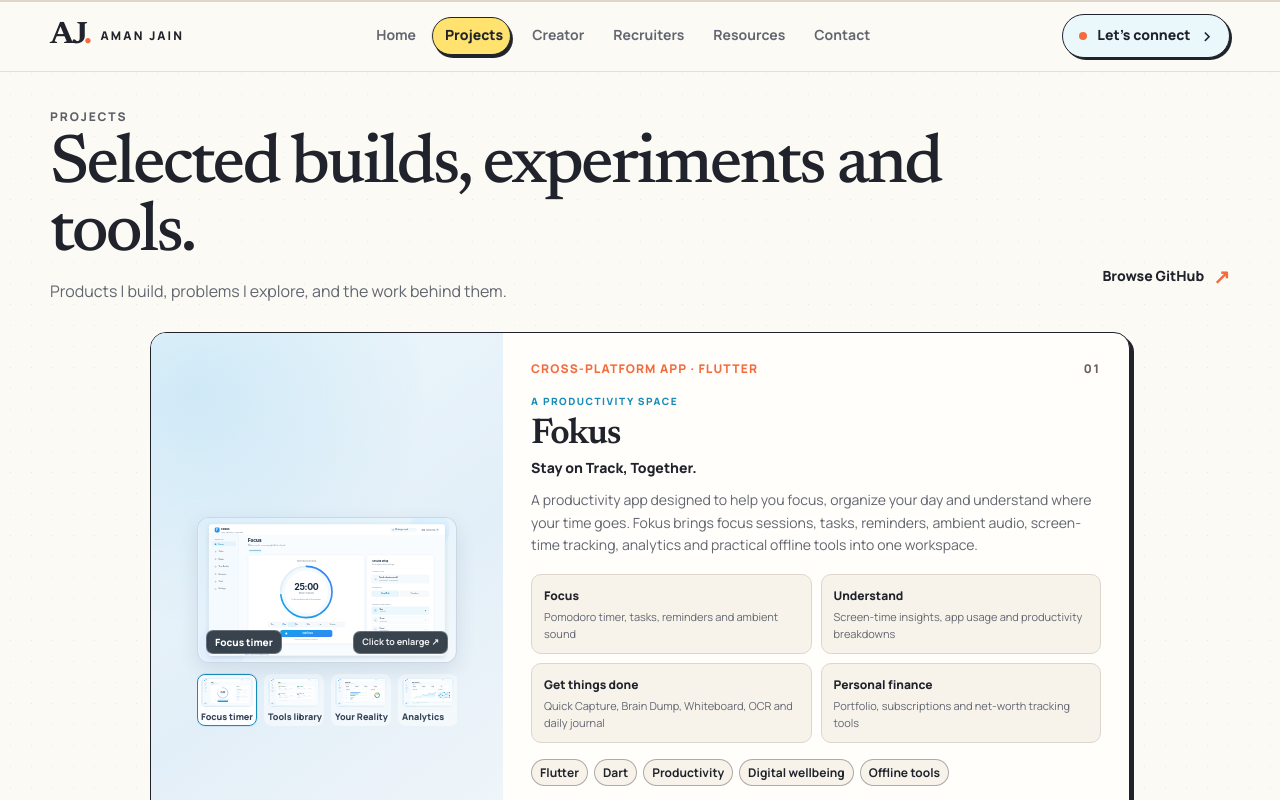
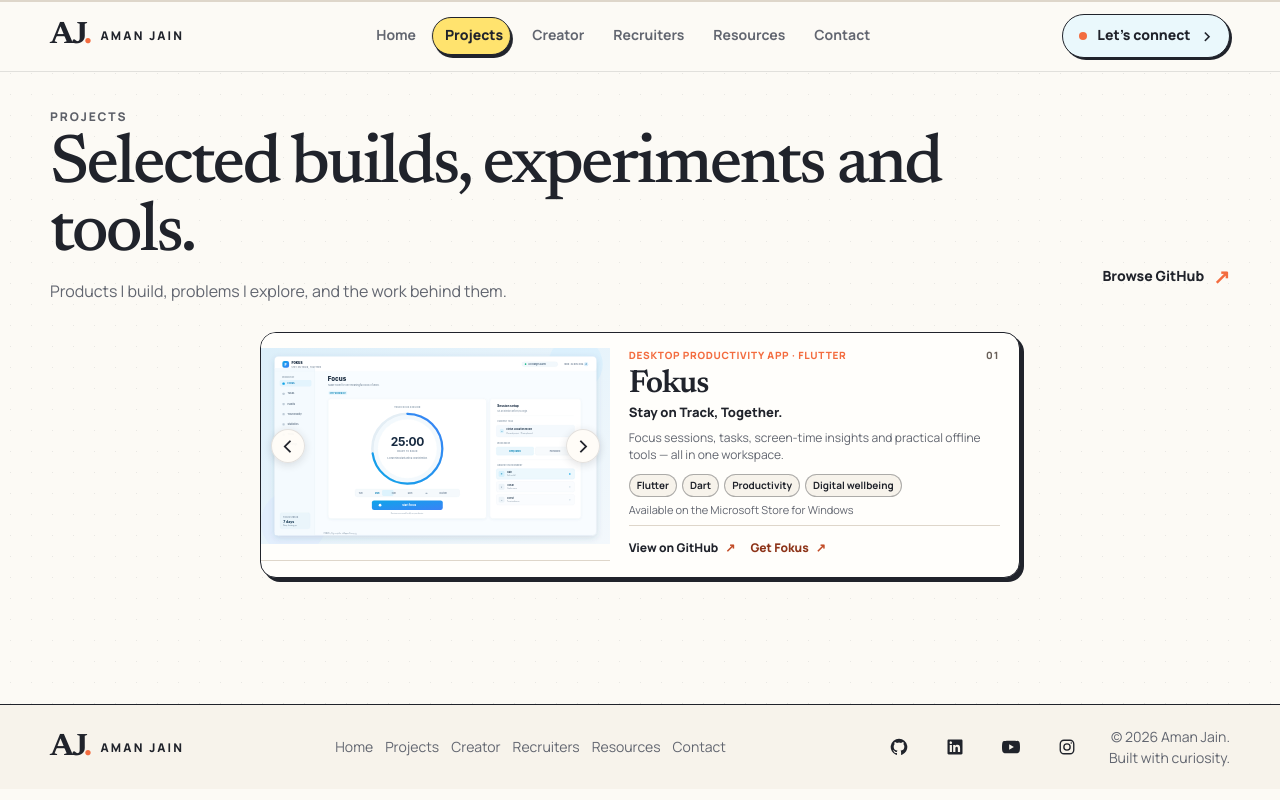
Before and after one commit to aman482006-beep/MY-WEBSITE, a Next.js app: page /projects in a window 1280 px wide. Shown: the top 800 px of the page. Built offline with nearby package versions, Linux system fonts and the light colour scheme.

Commit message:
Compact Fokus project card with single-image carousel

```diff
--- a/src/app/globals.css
+++ b/src/app/globals.css
@@ -1250,129 +1250,71 @@ a[href]:active, button:active { opacity: .82; }
 }
 
 
-/* Fokus project gallery: compact featured screen, scrollable thumbnails, and full-size viewer. */
+/* Fokus gallery — compact single-image carousel with an in-page viewer. */
 .aj-project-card-fokus {
   grid-column: 1 / -1;
-  width: min(100%, 980px);
+  width: min(100%, 760px);
   margin-inline: auto;
   display: grid;
-  grid-template-columns: minmax(0, .72fr) minmax(0, 1.28fr);
+  grid-template-columns: minmax(0, .92fr) minmax(0, 1.08fr);
   align-items: stretch;
 }
 .aj-fokus-gallery {
+  position: relative;
   display: flex;
-  flex-direction: column;
   align-items: center;
   justify-content: center;
-  gap: 9px;
   min-width: 0;
-  min-height: 100%;
-  padding: 16px 10px;
-  border-bottom: 0;
-  background:
-    radial-gradient(circle at 12% 10%, rgba(119, 196, 232, .24), transparent 38%),
-    linear-gradient(145deg, #EDF7FC 0%, #E3EFF8 52%, #F4F8FA 100%);
+  min-height: 0;
+  padding: 0;
+  overflow: hidden;
+  background: var(--aj-card);
 }
 .aj-fokus-featured-shot {
   position: relative;
   display: block;
-  width: min(100%, 260px);
-  max-height: 146px;
+  width: 100%;
   aspect-ratio: 16 / 9;
   padding: 0;
   overflow: hidden;
-  border: 1px solid rgba(42, 67, 87, .16);
-  border-radius: 12px;
-  background: #EAF4FF;
-  box-shadow: 0 7px 19px rgba(37, 65, 88, .11);
+  border: 0;
+  border-radius: 0;
+  background: transparent;
   cursor: zoom-in;
-  text-align: left;
 }
-.aj-fokus-shot-image { position: absolute; inset: 0; }
-.aj-fokus-shot-image img {
-  object-fit: contain;
-  transition: transform 260ms ease;
+.aj-fokus-featured-shot img { object-fit: cover; transition: transform 220ms ease; }
+.aj-fokus-featured-shot:hover img { transform: scale(1.012); }
+.aj-fokus-inline-nav {
+  position: absolute;
+  z-index: 2;
+  top: 50%;
+  display: grid;
+  place-items: center;
+  width: 34px;
+  height: 34px;
+  padding: 0;
+  border: 1px solid rgba(32, 35, 43, .12);
+  border-radius: 50%;
+  color: var(--aj-ink);
+  background: rgba(255, 252, 247, .94);
+  box-shadow: 0 2px 9px rgba(32, 35, 43, .14);
+  cursor: pointer;
+  transform: translateY(-50%);
+  transition: background 160ms ease, color 160ms ease, scale 160ms ease;
 }
-.aj-fokus-featured-shot:hover .aj-fokus-shot-image img { transform: scale(1.015); }
-.aj-fokus-shot-label,
-.aj-fokus-zoom-hint {
-  position: absolute;
-  z-index: 1;
-  bottom: 8px;
-  padding: 5px 8px;
-  border: 1px solid rgba(255,255,255,.25);
-  border-radius: 7px;
-  color: #fff;
-  background: rgba(20, 31, 45, .84);
-  font-size: 10px;
-  font-weight: 800;
-  line-height: 1.2;
-  pointer-events: none;
-}
-.aj-fokus-shot-label { left: 8px; }
-.aj-fokus-zoom-hint { right: 8px; color: rgba(255,255,255,.92); font-size: 9px; font-weight: 650; }
-.aj-fokus-thumbnails {
-  display: flex;
-  width: min(100%, 260px);
-  gap: 7px;
-  min-width: 0;
-  padding: 2px 2px 7px;
-  overflow-x: auto;
-  overflow-y: hidden;
-  scroll-snap-type: x mandatory;
-  scrollbar-width: thin;
-  scrollbar-color: rgba(57, 91, 118, .35) transparent;
-}
-.aj-fokus-thumbnail {
-  display: flex;
-  flex: 0 0 60px;
-  flex-direction: column;
-  gap: 4px;
-  min-width: 0;
-  padding: 3px;
-  border: 1px solid transparent;
-  border-radius: 8px;
-  background: rgba(255,255,255,.48);
-  cursor: pointer;
-  scroll-snap-align: start;
-  text-align: left;
-  transition: border-color 180ms ease, background 180ms ease, transform 180ms ease;
-}
-.aj-fokus-thumbnail:hover { border-color: rgba(22, 140, 184, .45); transform: translateY(-1px); }
-.aj-fokus-thumbnail[aria-pressed="true"] {
-  border-color: #168CB8;
-  background: rgba(255,255,255,.88);
-  box-shadow: 0 0 0 1px rgba(22, 140, 184, .12);
-}
-.aj-fokus-thumbnail-image {
-  position: relative;
-  display: block;
-  width: 100%;
-  aspect-ratio: 16 / 9;
-  overflow: hidden;
-  border-radius: 5px;
-  background: #EAF4FF;
-}
-.aj-fokus-thumbnail-image img { object-fit: contain; }
-.aj-fokus-thumbnail-label {
-  display: block;
-  overflow: hidden;
-  color: #334155;
-  font-size: 9px;
-  font-weight: 750;
-  line-height: 1.25;
-  text-overflow: ellipsis;
-  white-space: nowrap;
-}
+.aj-fokus-inline-nav span { display: block; margin-top: -3px; font-size: 27px; line-height: 1; }
+.aj-fokus-inline-nav:hover { color: #fff; background: var(--aj-orange-dark); scale: 1.05; }
+.aj-fokus-inline-prev { left: 10px; }
+.aj-fokus-inline-next { right: 10px; }
 .aj-fokus-lightbox {
   position: fixed;
   z-index: 10000;
   inset: 0;
   display: grid;
   place-items: center;
-  padding: 24px;
-  background: rgba(12, 20, 31, .78);
-  backdrop-filter: blur(7px);
+  padding: 20px;
+  background: rgba(12, 20, 31, .82);
+  backdrop-filter: blur(6px);
 }
 .aj-fokus-lightbox-dialog {
   position: relative;
@@ -1380,12 +1322,12 @@ a[href]:active, button:active { opacity: .82; }
   flex-direction: column;
   width: min(1120px, 94vw);
   height: min(780px, 88vh);
-  min-height: 260px;
-  padding: 46px 20px 14px;
+  min-height: 240px;
+  padding: 42px 14px 12px;
   overflow: hidden;
-  border: 1px solid rgba(255,255,255,.22);
-  border-radius: 16px;
-  background: #F4F8FB;
+  border: 1px solid rgba(255,255,255,.2);
+  border-radius: 12px;
+  background: #FFFCF7;
   box-shadow: 0 24px 90px rgba(0,0,0,.32);
 }
 .aj-fokus-lightbox-image {
@@ -1394,8 +1336,8 @@ a[href]:active, button:active { opacity: .82; }
   min-height: 0;
   width: 100%;
   overflow: hidden;
-  border-radius: 8px;
-  background: #EAF4FF;
+  border-radius: 6px;
+  background: #FFFCF7;
 }
 .aj-fokus-lightbox-image img { object-fit: contain; }
 .aj-fokus-lightbox-close,
@@ -1404,80 +1346,57 @@ a[href]:active, button:active { opacity: .82; }
   z-index: 2;
   display: grid;
   place-items: center;
-  width: 38px;
-  height: 38px;
+  width: 36px;
+  height: 36px;
   padding: 0;
   border: 1px solid rgba(34, 48, 62, .16);
   border-radius: 50%;
   color: #172536;
-  background: rgba(255,255,255,.94);
+  background: rgba(255,255,255,.96);
   cursor: pointer;
   box-shadow: 0 3px 12px rgba(18, 35, 50, .12);
 }
-.aj-fokus-lightbox-close { top: 10px; right: 12px; font-size: 26px; line-height: 1; }
-.aj-fokus-lightbox-nav { top: 50%; font-size: 30px; line-height: 1; transform: translateY(-50%); }
-.aj-fokus-lightbox-prev { left: 9px; }
-.aj-fokus-lightbox-next { right: 9px; }
+.aj-fokus-lightbox-close { top: 7px; right: 9px; font-size: 25px; line-height: 1; }
+.aj-fokus-lightbox-nav { top: 50%; font-size: 29px; line-height: 1; transform: translateY(-50%); }
+.aj-fokus-lightbox-prev { left: 7px; }
+.aj-fokus-lightbox-next { right: 7px; }
 .aj-fokus-lightbox-close:hover,
-.aj-fokus-lightbox-nav:hover { color: #087FAE; border-color: rgba(22, 140, 184, .55); }
+.aj-fokus-lightbox-nav:hover { color: var(--aj-orange-dark); border-color: rgba(244, 92, 42, .5); }
 .aj-fokus-lightbox-caption {
   display: flex;
   justify-content: space-between;
   gap: 12px;
-  padding: 12px 2px 0;
-  color: #263647;
-  font-size: 12px;
+  padding: 9px 2px 0;
+  color: var(--aj-ink);
+  font-size: 11px;
   font-weight: 750;
 }
-.aj-project-card-fokus .aj-project-card-content { padding: clamp(20px, 2.3vw, 28px); }
-.aj-fokus-kicker {
-  margin: 16px 0 0;
-  color: #168CB8;
-  font-size: 10px;
-  font-weight: 850;
-  letter-spacing: .15em;
-}
-.aj-project-card-fokus h3 { margin-top: 7px; font-size: clamp(30px, 2.8vw, 36px); }
-.aj-fokus-capabilities {
-  display: grid;
-  grid-template-columns: repeat(2, minmax(0, 1fr));
-  gap: 9px;
-  width: 100%;
-  margin: 4px 0 16px;
-}
-.aj-fokus-capabilities > div {
-  display: grid;
-  align-content: start;
-  gap: 4px;
-  min-width: 0;
-  padding: 11px 12px;
-  border: 1px solid var(--aj-line);
-  border-radius: 10px;
-  background: var(--aj-paper-alt);
-}
-.aj-fokus-capabilities strong { color: var(--aj-ink); font-size: 12px; font-weight: 850; }
-.aj-fokus-capabilities span { color: var(--aj-muted); font-size: 11px; line-height: 1.5; }
-@media (max-width: 900px) {
-  .aj-project-card-fokus { grid-template-columns: minmax(0, 1fr); }
-  .aj-fokus-gallery { min-height: 0; }
-  .aj-fokus-featured-shot { width: min(100%, 260px); max-height: 146px; }
-}
+.aj-project-card-fokus .aj-project-card-content { justify-content: center; padding: 15px 19px; }
+.aj-project-card-fokus .aj-project-card-meta { font-size: 10px; letter-spacing: .07em; }
+.aj-project-card-fokus h3 { margin: 5px 0 2px; font-size: clamp(27px, 2.5vw, 32px); }
+.aj-project-card-fokus .aj-project-subtitle { margin: 0; font-size: 13px; line-height: 1.45; }
+.aj-project-card-fokus .aj-project-description { margin: 7px 0 8px; font-size: 12px; line-height: 1.45; }
+.aj-project-card-fokus .aj-project-tags { gap: 5px; margin-top: 2px; }
+.aj-project-card-fokus .aj-project-tags span { min-height: 23px; padding: 3px 7px; font-size: 10px; }
+.aj-project-card-fokus .aj-project-note { margin: 6px 0 0; font-size: 11px; line-height: 1.35; }
+.aj-project-card-fokus .aj-project-actions { gap: 5px 15px; margin-top: 8px; padding-top: 6px; }
+.aj-project-card-fokus .aj-project-actions a { min-height: 30px; font-size: 12px; }
 @media (max-width: 700px) {
-  .aj-project-card-fokus { grid-column: auto; }
-  .aj-fokus-gallery { gap: 9px; padding: 11px; }
-  .aj-fokus-featured-shot { width: min(100%, 250px); max-height: 141px; }
-  .aj-fokus-thumbnails { width: min(100%, 250px); }
-  .aj-fokus-thumbnail { flex-basis: 56px; }
-  .aj-project-card-fokus .aj-project-card-content { padding: 22px 18px; }
-  .aj-fokus-capabilities { grid-template-columns: minmax(0, 1fr); }
-  .aj-fokus-lightbox { padding: 10px; }
-  .aj-fokus-lightbox-dialog { width: 100%; height: min(82vh, 680px); padding: 44px 10px 12px; }
-  .aj-fokus-lightbox-nav { width: 32px; height: 32px; }
-  .aj-fokus-lightbox-prev { left: 5px; }
-  .aj-fokus-lightbox-next { right: 5px; }
-  .aj-fokus-zoom-hint { font-size: 8px; }
+  .aj-project-card-fokus { grid-column: auto; grid-template-columns: minmax(0, 1fr); width: min(100%, 520px); }
+  .aj-fokus-gallery { width: 100%; }
+  .aj-fokus-featured-shot { width: 100%; aspect-ratio: 16 / 9; }
+  .aj-fokus-inline-nav { width: 32px; height: 32px; }
+  .aj-fokus-inline-prev { left: 8px; }
+  .aj-fokus-inline-next { right: 8px; }
+  .aj-project-card-fokus .aj-project-card-content { padding: 15px 17px 14px; }
+  .aj-project-card-fokus .aj-project-actions a { min-height: 32px; }
+  .aj-fokus-lightbox { padding: 8px; }
+  .aj-fokus-lightbox-dialog { width: 100%; height: min(82vh, 680px); padding: 42px 8px 10px; }
+  .aj-fokus-lightbox-nav { width: 31px; height: 31px; }
+  .aj-fokus-lightbox-prev { left: 4px; }
+  .aj-fokus-lightbox-next { right: 4px; }
 }
 @media (prefers-reduced-motion: reduce) {
-  .aj-fokus-shot-image img,
-  .aj-fokus-thumbnail { transition: none; }
+  .aj-fokus-featured-shot img,
+  .aj-fokus-inline-nav { transition: none; }
 }
--- a/src/components/sections/project-showcase.tsx
+++ b/src/components/sections/project-showcase.tsx
@@ -7,26 +7,10 @@ import { FOKUS } from "@/data/fokus";
 const assetPrefix = process.env.NEXT_PUBLIC_BASE_PATH || "";
 
 const fokusScreenshots = [
-  {
-    src: assetPrefix + "/fokus/fokus-focus.svg",
-    label: "Focus timer",
-    alt: "4K vector preview of the Fokus focus timer with a 25-minute session, presets and ambient sound controls",
-  },
-  {
-    src: assetPrefix + "/fokus/fokus-tools.svg",
-    label: "Tools library",
-    alt: "4K vector preview of the Fokus tools library with productivity, finance, calculator and mindfulness tools",
-  },
-  {
-    src: assetPrefix + "/fokus/fokus-reality.svg",
-    label: "Your Reality",
-    alt: "4K vector preview of Fokus Your Reality screen-time insights, app usage and category breakdown",
-  },
-  {
-    src: assetPrefix + "/fokus/fokus-analytics.svg",
-    label: "Analytics",
-    alt: "4K vector preview of Fokus Statistics with focus time, streaks, weekly trends and consistency grid",
-  },
+  { src: assetPrefix + "/fokus/fokus-focus.svg", label: "Focus timer", alt: "Fokus focus timer with a 25-minute session, presets and ambient sound controls" },
+  { src: assetPrefix + "/fokus/fokus-tools.svg", label: "Tools library", alt: "Fokus tools library with productivity, finance, calculator and mindfulness tools" },
+  { src: assetPrefix + "/fokus/fokus-reality.svg", label: "Your Reality", alt: "Fokus Your Reality screen-time insights, app usage and category breakdown" },
+  { src: assetPrefix + "/fokus/fokus-analytics.svg", label: "Analytics", alt: "Fokus Statistics with focus time, streaks, weekly trends and consistency grid" },
 ] as const;
 
 function FokusGallery() {
@@ -36,20 +20,13 @@ function FokusGallery() {
 
   useEffect(() => {
     if (!isViewerOpen) return;
-
     const previousOverflow = document.body.style.overflow;
     document.body.style.overflow = "hidden";
-
     const handleKeyDown = (event: KeyboardEvent) => {
       if (event.key === "Escape") setIsViewerOpen(false);
-      if (event.key === "ArrowRight") {
-        setActiveIndex((current) => (current + 1) % fokusScreenshots.length);
-      }
-      if (event.key === "ArrowLeft") {
-        setActiveIndex((current) => (current - 1 + fokusScreenshots.length) % fokusScreenshots.length);
-      }
+      if (event.key === "ArrowRight") setActiveIndex((current) => (current + 1) % fokusScreenshots.length);
+      if (event.key === "ArrowLeft") setActiveIndex((current) => (current - 1 + fokusScreenshots.length) % fokusScreenshots.length);
     };
-
     window.addEventListener("keydown", handleKeyDown);
     return () => {
       document.body.style.overflow = previousOverflow;
@@ -57,116 +34,27 @@ function FokusGallery() {
     };
   }, [isViewerOpen]);
 
-  const openScreenshot = (index: number) => {
-    setActiveIndex(index);
-    setIsViewerOpen(true);
-  };
-
-  const showPrevious = () => {
-    setActiveIndex((current) => (current - 1 + fokusScreenshots.length) % fokusScreenshots.length);
-  };
-
-  const showNext = () => {
-    setActiveIndex((current) => (current + 1) % fokusScreenshots.length);
-  };
+  const showPrevious = () => setActiveIndex((current) => (current - 1 + fokusScreenshots.length) % fokusScreenshots.length);
+  const showNext = () => setActiveIndex((current) => (current + 1) % fokusScreenshots.length);
 
   return (
     <div className="aj-project-art aj-fokus-gallery" aria-label="Fokus app screen previews">
-      <button
-        className="aj-fokus-featured-shot"
-        type="button"
-        onClick={() => setIsViewerOpen(true)}
-        aria-label={`Enlarge the Fokus ${activeScreen.label} screenshot`}
-      >
-        <span className="aj-fokus-shot-image">
-          <Image
-            src={activeScreen.src}
-            alt={activeScreen.alt}
-            fill
-            sizes="(max-width: 900px) 260px, 260px"
-            unoptimized
-            loading="lazy"
-          />
-        </span>
-        <span className="aj-fokus-shot-label">{activeScreen.label}</span>
-        <span className="aj-fokus-zoom-hint" aria-hidden="true">Click to enlarge ↗</span>
+      <button className="aj-fokus-featured-shot" type="button" onClick={() => setIsViewerOpen(true)} aria-label={`Open enlarged preview: ${activeScreen.label}`}>
+        <Image src={activeScreen.src} alt={activeScreen.alt} fill sizes="(max-width: 700px) 100vw, 340px" unoptimized loading="lazy" />
       </button>
-
-      <div className="aj-fokus-thumbnails" role="group" aria-label="More Fokus screenshots">
-        {fokusScreenshots.map((screen, index) => (
-          <button
-            className="aj-fokus-thumbnail"
-            type="button"
-            key={screen.label}
-            onClick={() => openScreenshot(index)}
-            aria-label={`View ${screen.label} screenshot larger`}
-            aria-pressed={activeIndex === index}
-          >
-            <span className="aj-fokus-thumbnail-image">
-              <Image
-                src={screen.src}
-                alt=""
-                fill
-                sizes="60px"
-                unoptimized
-                loading="lazy"
-              />
-            </span>
-            <span className="aj-fokus-thumbnail-label">{screen.label}</span>
-          </button>
-        ))}
-      </div>
+      <button className="aj-fokus-inline-nav aj-fokus-inline-prev" type="button" onClick={showPrevious} aria-label="Previous Fokus image"><span aria-hidden="true">‹</span></button>
+      <button className="aj-fokus-inline-nav aj-fokus-inline-next" type="button" onClick={showNext} aria-label="Next Fokus image"><span aria-hidden="true">›</span></button>
 
       {isViewerOpen && (
-        <div
-          className="aj-fokus-lightbox"
-          role="presentation"
-          onClick={() => setIsViewerOpen(false)}
-        >
-          <div
-            className="aj-fokus-lightbox-dialog"
-            role="dialog"
-            aria-modal="true"
-            aria-label={`Fokus screenshot: ${activeScreen.label}`}
-            onClick={(event) => event.stopPropagation()}
-          >
-            <button
-              className="aj-fokus-lightbox-close"
-              type="button"
-              onClick={() => setIsViewerOpen(false)}
-              aria-label="Close enlarged screenshot"
-            >
-              ×
-            </button>
-            <button
-              className="aj-fokus-lightbox-nav aj-fokus-lightbox-prev"
-              type="button"
-              onClick={showPrevious}
-              aria-label="Previous screenshot"
-            >
-              ‹
-            </button>
+        <div className="aj-fokus-lightbox" role="presentation" onClick={() => setIsViewerOpen(false)}>
+          <div className="aj-fokus-lightbox-dialog" role="dialog" aria-modal="true" aria-label={`Fokus screenshot: ${activeScreen.label}`} onClick={(event) => event.stopPropagation()}>
+            <button className="aj-fokus-lightbox-close" type="button" onClick={() => setIsViewerOpen(false)} aria-label="Close enlarged screenshot">×</button>
+            <button className="aj-fokus-lightbox-nav aj-fokus-lightbox-prev" type="button" onClick={showPrevious} aria-label="Previous screenshot">‹</button>
             <div className="aj-fokus-lightbox-image">
-              <Image
-                src={activeScreen.src}
-                alt={activeScreen.alt}
-                fill
-                sizes="(max-width: 900px) 94vw, 1120px"
-                unoptimized
-              />
+              <Image src={activeScreen.src} alt={activeScreen.alt} fill sizes="(max-width: 900px) 94vw, 1120px" unoptimized />
             </div>
-            <button
-              className="aj-fokus-lightbox-nav aj-fokus-lightbox-next"
-              type="button"
-              onClick={showNext}
-              aria-label="Next screenshot"
-            >
-              ›
-            </button>
-            <div className="aj-fokus-lightbox-caption">
-              <span>{activeScreen.label}</span>
-              <span>{activeIndex + 1} / {fokusScreenshots.length}</span>
-            </div>
+            <button className="aj-fokus-lightbox-nav aj-fokus-lightbox-next" type="button" onClick={showNext} aria-label="Next screenshot">›</button>
+            <div className="aj-fokus-lightbox-caption"><span>{activeScreen.label}</span><span>{activeIndex + 1} / {fokusScreenshots.length}</span></div>
           </div>
         </div>
       )}
@@ -184,66 +72,22 @@ export function ProjectShowcase() {
             <h2 id="projects-heading">Selected builds, experiments and tools.</h2>
             <p className="aj-heading-subtitle">Products I build, problems I explore, and the work behind them.</p>
           </div>
-          <a className="aj-text-link" href="https://github.com/aman482006-beep" target="_blank" rel="noopener noreferrer">
-            Browse GitHub <span aria-hidden="true">↗</span>
-          </a>
+          <a className="aj-text-link" href="https://github.com/aman482006-beep" target="_blank" rel="noopener noreferrer">Browse GitHub <span aria-hidden="true">↗</span></a>
         </div>
 
         <div className="aj-project-grid">
           <article className="aj-project-card aj-project-card-fokus">
             <FokusGallery />
-
             <div className="aj-project-card-content">
-              <div className="aj-project-card-meta">
-                <span>Cross-platform app · Flutter</span>
-                <span>01</span>
-              </div>
-
-              <p className="aj-fokus-kicker">A PRODUCTIVITY SPACE</p>
+              <div className="aj-project-card-meta"><span>Desktop productivity app · Flutter</span><span>01</span></div>
               <h3>{FOKUS.name}</h3>
               <p className="aj-project-subtitle">{FOKUS.tagline}</p>
-              <p className="aj-project-description">
-                A productivity app designed to help you focus, organize your day and understand where your time goes.
-                Fokus brings focus sessions, tasks, reminders, ambient audio, screen-time tracking, analytics and
-                practical offline tools into one workspace.
-              </p>
-
-              <div className="aj-fokus-capabilities" aria-label="Fokus app capabilities">
-                <div>
-                  <strong>Focus</strong>
-                  <span>Pomodoro timer, tasks, reminders and ambient sound</span>
-                </div>
-                <div>
-                  <strong>Understand</strong>
-                  <span>Screen-time insights, app usage and productivity breakdowns</span>
-                </div>
-                <div>
-                  <strong>Get things done</strong>
-                  <span>Quick Capture, Brain Dump, Whiteboard, OCR and daily journal</span>
-                </div>
-                <div>
-                  <strong>Personal finance</strong>
-                  <span>Portfolio, subscriptions and net-worth tracking tools</span>
-                </div>
-              </div>
-
-              <div className="aj-project-tags">
-                <span>Flutter</span>
-                <span>Dart</span>
-                <span>Productivity</span>
-                <span>Digital wellbeing</span>
-                <span>Offline tools</span>
-              </div>
-
+              <p className="aj-project-description">Focus sessions, tasks, screen-time insights and practical offline tools — all in one workspace.</p>
+              <div className="aj-project-tags"><span>Flutter</span><span>Dart</span><span>Productivity</span><span>Digital wellbeing</span></div>
               <p className="aj-project-note">{FOKUS.windowsAvailability}</p>
-
               <div className="aj-project-actions">
-                <a href={FOKUS.sourceUrl} target="_blank" rel="noopener noreferrer">
-                  View on GitHub <span aria-hidden="true">↗</span>
-                </a>
-                <a className="aj-project-demo" href={FOKUS.storeUrl} target="_blank" rel="noopener noreferrer">
-                  Get Fokus <span aria-hidden="true">↗</span>
-                </a>
+                <a href={FOKUS.sourceUrl} target="_blank" rel="noopener noreferrer">View on GitHub <span aria-hidden="true">↗</span></a>
+                <a className="aj-project-demo" href={FOKUS.storeUrl} target="_blank" rel="noopener noreferrer">Get Fokus <span aria-hidden="true">↗</span></a>
               </div>
             </div>
           </article>
```
